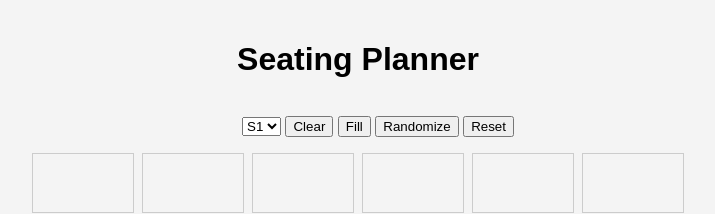
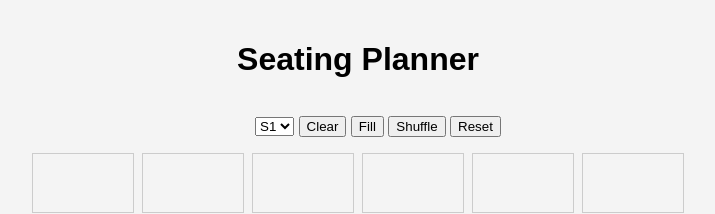
Before and after one commit to blueyorange/seating-planner, a SvelteKit app: page / in a window 1280 px wide. Shown: the top 214 px of the page, without its empty margins (282-997 px from the left). Built offline with nearby package versions, Linux system fonts and the light colour scheme.

Commit message:
change randomize to shuffle

```diff
--- a/src/routes/+page.svelte
+++ b/src/routes/+page.svelte
@@ -138,7 +138,7 @@
     window.location.reload();
   }
 
-  function handleRandomize() {
+  function handleShuffle() {
     plan.seated = [...plan.seated].sort(() => Math.random() - 0.5);
   }
 </script>
@@ -157,7 +157,7 @@
       </select>
       <button onclick={handleClear}>Clear</button>
       <button onclick={handleFill}>Fill</button>
-      <button onclick={handleRandomize}>Randomize</button>
+      <button onclick={handleShuffle}>Shuffle</button>
       <button onclick={handleReset}>Reset</button>
     </menu>
     {#if plan}
```
